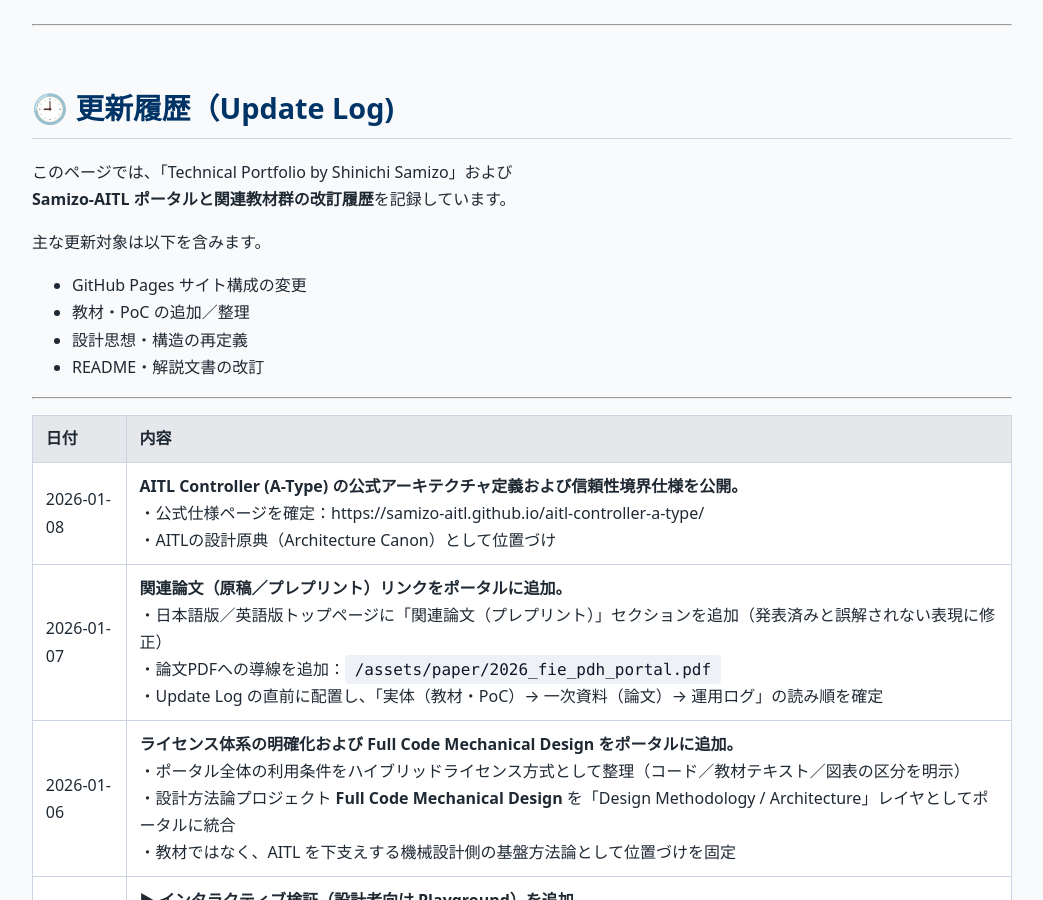
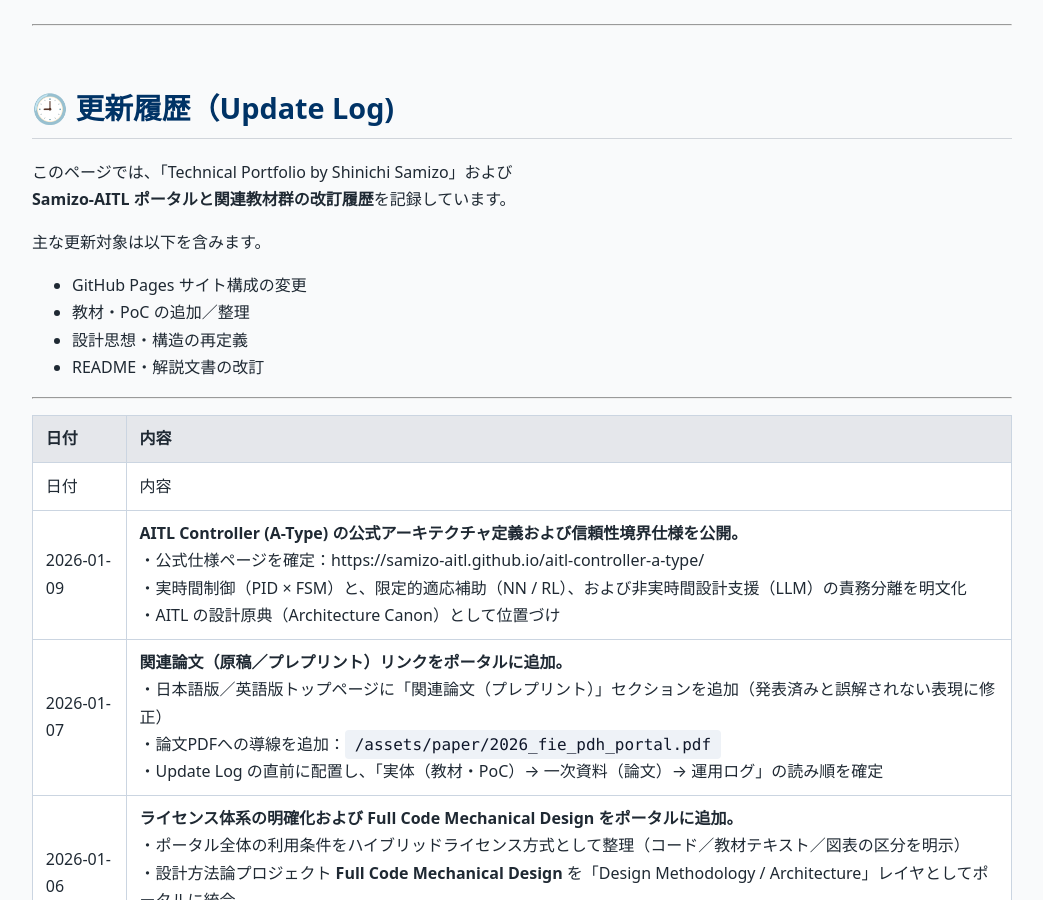
Before and after one commit to Samizo-AITL/Samizo-AITL.github.io, a Jekyll site: the page built from about/update/index.md, in a window 1280 px wide and 900 px high. Shown: the whole window, without its empty margins (118-1161 px from the left). Built offline with Jekyll 4.4.1, drawn with Linux system fonts in a browser that asks for light colours.

Commit message:
Update index.md

```diff
--- a/about/update/index.md
+++ b/about/update/index.md
@@ -22,7 +22,9 @@
 
 | 日付       | 内容 |
 |------------|------|
-| 2026-01-08 | **AITL Controller (A-Type) の公式アーキテクチャ定義および信頼性境界仕様を公開。**<br>・公式仕様ページを確定：https://samizo-aitl.github.io/aitl-controller-a-type/<br>・AITLの設計原典（Architecture Canon）として位置づけ |
+| 日付       | 内容 |
+|------------|------|
+| 2026-01-09 | **AITL Controller (A-Type) の公式アーキテクチャ定義および信頼性境界仕様を公開。**<br>・公式仕様ページを確定：https://samizo-aitl.github.io/aitl-controller-a-type/<br>・実時間制御（PID × FSM）と、限定的適応補助（NN / RL）、および非実時間設計支援（LLM）の責務分離を明文化<br>・AITL の設計原典（Architecture Canon）として位置づけ |
 | 2026-01-07 | **関連論文（原稿／プレプリント）リンクをポータルに追加。**<br>・日本語版／英語版トップページに「関連論文（プレプリント）」セクションを追加（発表済みと誤解されない表現に修正）<br>・論文PDFへの導線を追加：`/assets/paper/2026_fie_pdh_portal.pdf`<br>・Update Log の直前に配置し、「実体（教材・PoC）→ 一次資料（論文）→ 運用ログ」の読み順を確定 |
 | 2026-01-06 | **ライセンス体系の明確化および Full Code Mechanical Design をポータルに追加。**<br>・ポータル全体の利用条件をハイブリッドライセンス方式として整理（コード／教材テキスト／図表の区分を明示）<br>・設計方法論プロジェクト **Full Code Mechanical Design** を「Design Methodology / Architecture」レイヤとしてポータルに統合<br>・教材ではなく、AITL を下支えする機械設計側の基盤方法論として位置づけを固定 |
 | 2026-01-05 | **▶ インタラクティブ検証（設計者向け Playground）を追加。**<br>・設計者がモデル・制御構造・設計パラメータを対話的に検証するための検証エリアを新設<br>・教材閲覧に留まらず、「試す・比較する・考察する」ための設計者向け思考実験環境を提供<br>・AITL（PID × FSM × LLM）構造における Design-time 検証・理解深化を目的とした Playground として位置づけ |
```
